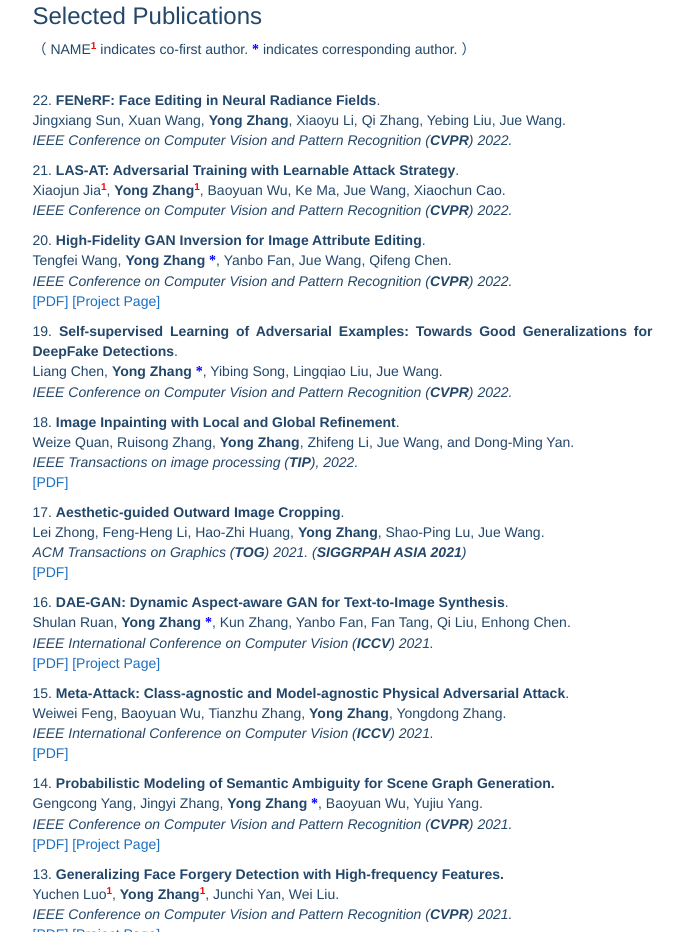
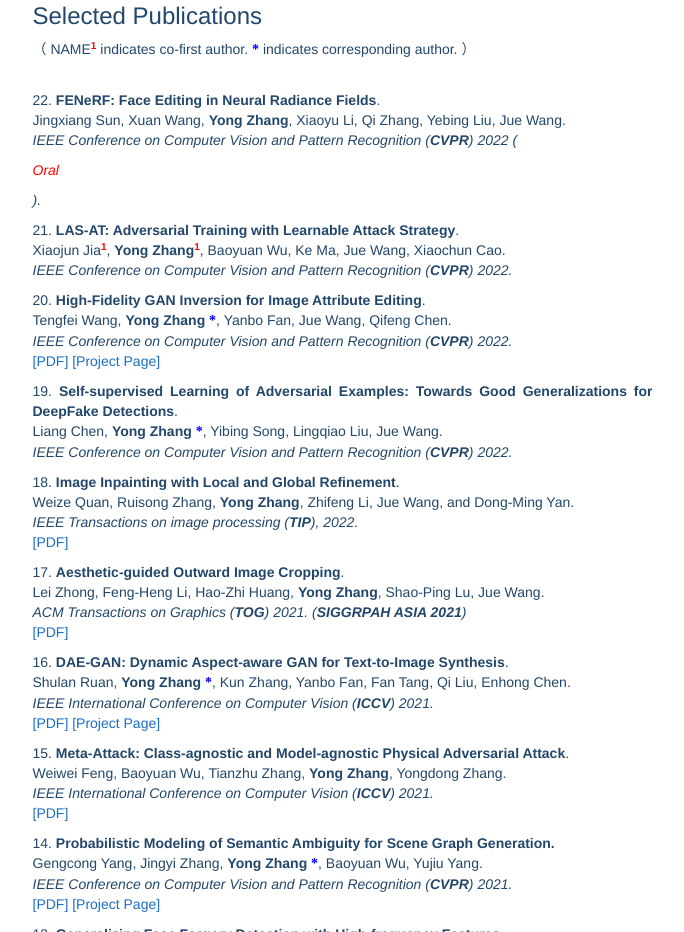
Before and after one commit to yzhang2016/yongnorriszhang.github.io, a plain HTML site: page index.html in a window 1280 px wide. Shown: the part 1019-1951 px from the top of the page, without its empty margins (330-1014 px from the left). Drawn offline with nearby package versions, Linux system fonts and the light colour scheme; a web font is replaced by a local one.

Commit message:
Update index.html

```diff
--- a/index.html
+++ b/index.html
@@ -255,7 +255,7 @@ input:checked + .slider:before {
 
          <p> 22. <b>FENeRF: Face Editing in Neural Radiance Fields</b>. <br>
             Jingxiang Sun, Xuan Wang, <b>Yong Zhang</b>, Xiaoyu Li, Qi Zhang, Yebing Liu, Jue Wang. <br>
-            <i>IEEE Conference on Computer Vision and Pattern Recognition (<b>CVPR</b>) 2022.</i> <br>
+            <i>IEEE Conference on Computer Vision and Pattern Recognition (<b>CVPR</b>) 2022 (<p style="color:red;">Oral</p>).</i> <br>
         </p>
 
          <p> 21. <b>LAS-AT: Adversarial Training with Learnable Attack Strategy</b>. <br>
```
